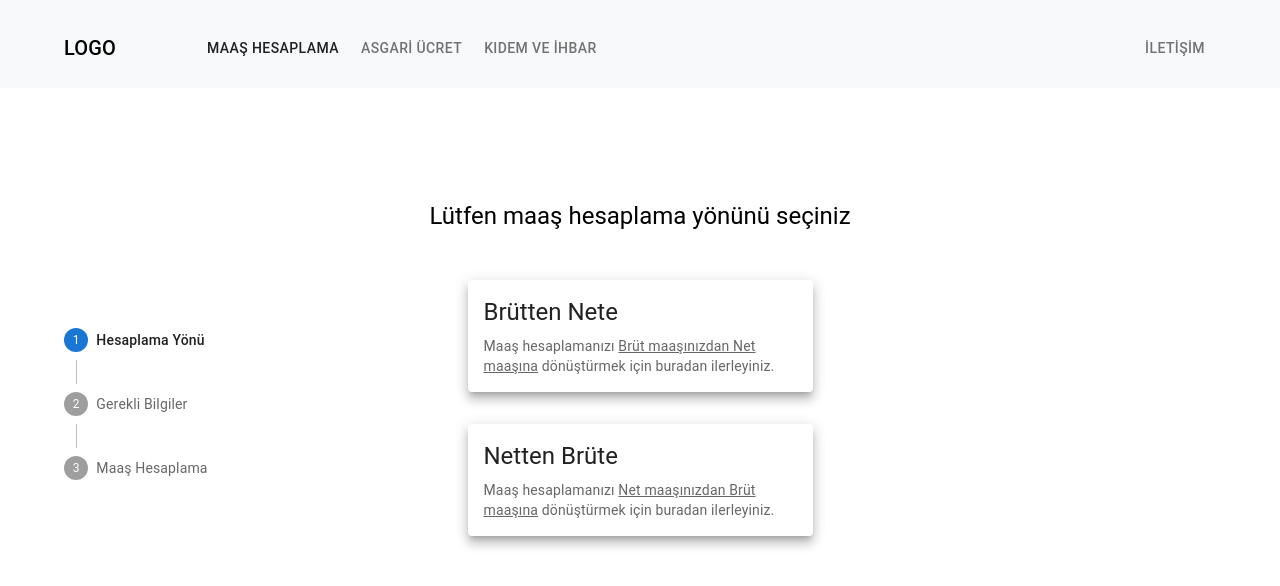
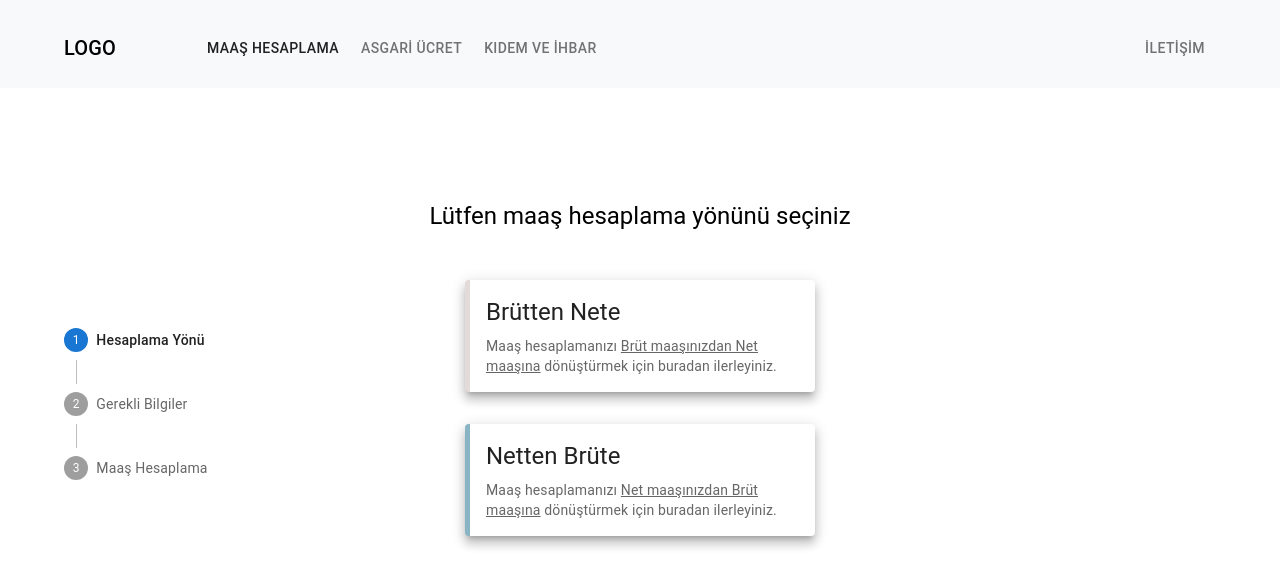
Before and after one commit to ktmrlky/tax-meter, a React (Create React App) app: page /maas-hesaplama in a window 1280 px wide. Shown: the top 586 px of the page. Built offline with nearby package versions, Linux system fonts and the light colour scheme.

Commit message:
conf changed

```diff
--- a/src/components/salaryCalculation.js/ChooseStep.js
+++ b/src/components/salaryCalculation/ChooseStep.js
@@ -35,7 +35,11 @@ const ChooseStep = ({ nextStep, handleTip }) => {
         </Zoom>
         <Zoom in={true} style={{ transitionDelay: "180ms" }}>
           <Card
-            sx={{ maxWidth: 345, m: "1rem" }}
+            sx={{
+              maxWidth: 345,
+              m: "1rem",
+              borderLeft: "5px solid #e3dbd9",
+            }}
             raised
             onClick={() => handleClick("Brüt", 1)}
           >
@@ -54,7 +58,7 @@ const ChooseStep = ({ nextStep, handleTip }) => {
         </Zoom>
         <Zoom in={true} style={{ transitionDelay: "200ms" }}>
           <Card
-            sx={{ maxWidth: 345, m: "1rem" }}
+            sx={{ maxWidth: 345, m: "1rem", borderLeft: "5px solid #89b4c4" }}
             raised
             onClick={() => handleClick("Net", 1)}
           >
--- a/src/pages/Home.js
+++ b/src/pages/Home.js
@@ -1,7 +1,8 @@
+import { Grid } from "@mui/material";
 import React from "react";
 
 const Home = () => {
-  return <div>Home</div>;
+  return <Grid>Home</Grid>;
 };
 
 export default Home;
--- a/src/pages/SalaryCalculatıon.js
+++ b/src/pages/SalaryCalculatıon.js
@@ -1,7 +1,7 @@
 import { Grid, Zoom } from "@mui/material";
 import React, { useState } from "react";
-import LeftSideStepper from "../components/salaryCalculation.js/LeftSideStepper";
-import SalaryMainPage from "../components/salaryCalculation.js/SalaryMainPage";
+import LeftSideStepper from "../components/salaryCalculation/LeftSideStepper";
+import SalaryMainPage from "../components/salaryCalculation/SalaryMainPage";
 
 const SalaryCalculatıon = () => {
   const steps = [" Hesaplama Yönü", "Gerekli Bilgiler", "Maaş Hesaplama"];
```
Also changed, not shown: src/components/salaryCalculation.js/BrutStep.js (deleted, +0 -7 lines), src/components/salaryCalculation.js/NetStep.js (deleted, +0 -7 lines), src/components/salaryCalculation/ClientForms.js (renamed from src/components/salaryCalculation.js/ClientForms.js), src/components/salaryCalculation/DataTable.js (renamed from src/components/salaryCalculation.js/DataTable.js), src/components/salaryCalculation/LeftSideStepper.js (renamed from src/components/salaryCalculation.js/LeftSideStepper.js), src/components/salaryCalculation/SalaryMainPage.js (renamed from src/components/salaryCalculation.js/SalaryMainPage.js).
